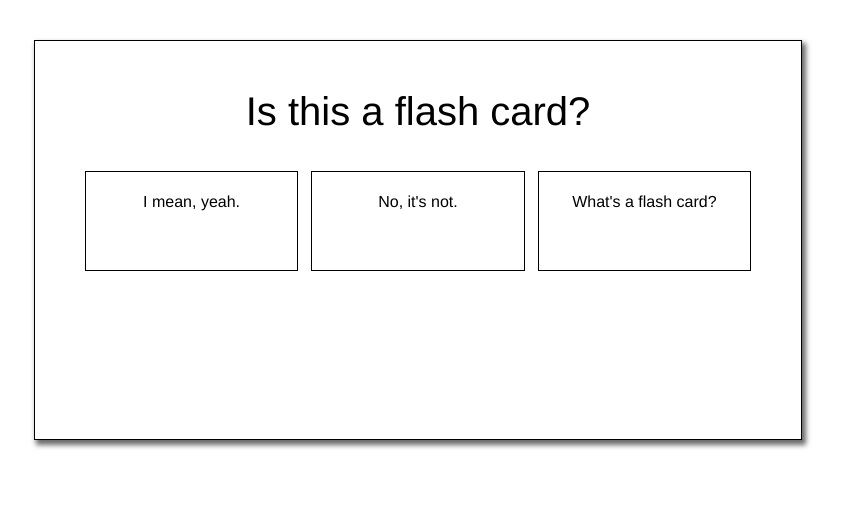
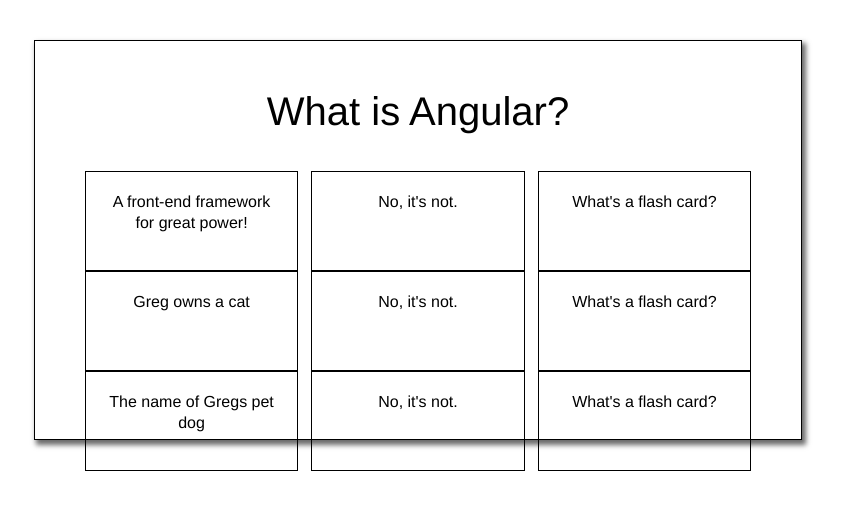
Before and after one commit to darksim735/flashcards-day1, a website: page index.html in a window 1280 px wide. Shown: the whole page, without its empty margins (222-1063 px from the left). Drawn offline with Linux system fonts and the light colour scheme.

Commit message:
clicking a flashcard console logs the correctness value of the card clicked

```diff
--- a/index.html
+++ b/index.html
@@ -11,10 +11,11 @@
     </head>
     <div ng-app="flashcards">
         <div class="flash-card" ng-controller="FlashCardController">
-    <h1>Is this a flash card?</h1>
-    <ul class="flash-card-answers">
-        <li class="flash-card-answer">
-            I mean, yeah.
+            <h1>{{flashCard.question}}</h1>
+            <ul class="flash-card-answers" ng-repeat="answer in flashCard.answers">
+                <li class="flash-card-answer"
+                ng-click="checkAnswer(answer.correct)">
+                {{ answer.text }}
                 </li>
                 <li class="flash-card-answer">
                 No, it's not.
--- a/public/app.js
+++ b/public/app.js
@@ -1,6 +1,23 @@
 var app = angular.module('flashcards', []);
 
-app.controller('FlashCardController', function(){
+app.controller('FlashCardController', function($scope){
 
 
+$scope.checkAnswer = function(thing){
+console.log("hello, function fired");
+//console.log($scope.flashCard.correct);
+console.log(thing);
+
+};
+
+
+    $scope.flashCard = {
+        question: 'What is Angular?',
+        answers: [
+            { text: 'A front-end framework for great power!', correct: true},
+            { text: 'Greg owns a cat', correct: false },
+            { text: 'The name of Gregs pet dog', correct: false}
+                 ]
+                        };
+
 });
```
Lines whose indentation alone changed are shown as unchanged.
